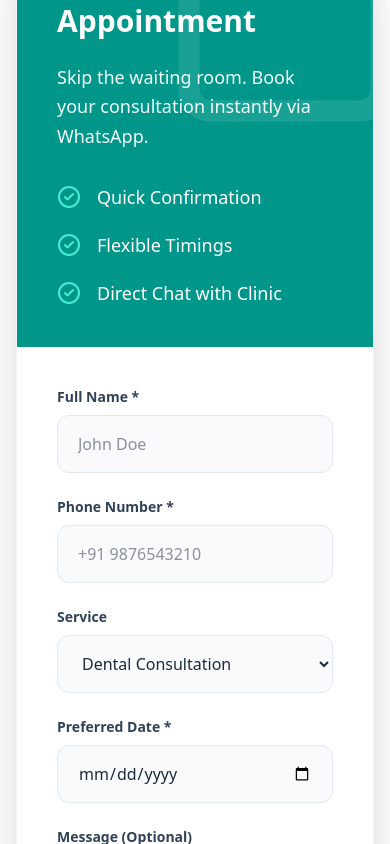
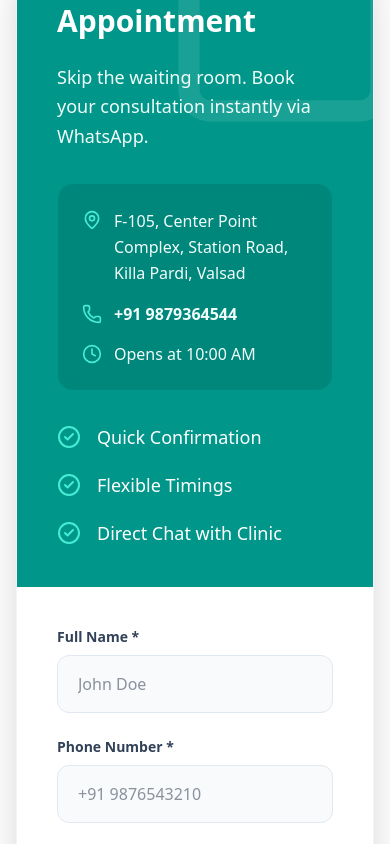
Before and after one commit to mahakal404/Harini-Dental-Care-Implant-Center, a Next.js app: page / in a window 390 px wide. Shown: the part 11156-12000 px from the top of the page. Built offline with nearby package versions, Linux system fonts and the light colour scheme.

Commit message:
Update booking form UX: remove service field and add clinic info

```diff
--- a/src/app/page.tsx
+++ b/src/app/page.tsx
@@ -43,14 +43,13 @@ export default function Home() {
   const [formData, setFormData] = useState({
     name: '',
     phone: '',
-    service: 'Dental Consultation',
     date: '',
     message: ''
   });
 
   const handleWhatsAppSubmit = (e: React.FormEvent) => {
     e.preventDefault();
-    const text = `Hello Dr. Jinal, I would like to book an appointment.\nName: ${formData.name}\nPhone: ${formData.phone}\nService: ${formData.service}\nDate: ${formData.date}\nMessage: ${formData.message}`;
+    const text = `Hello Dr. Jinal, I would like to book an appointment.\nName: ${formData.name}\nPhone: ${formData.phone}\nDate: ${formData.date}\nMessage: ${formData.message}`;
     const encodedMessage = encodeURIComponent(text);
     window.open(`https://wa.me/919879364544?text=${encodedMessage}`, '_blank');
   };
@@ -398,6 +397,24 @@ export default function Home() {
                 <div className="relative z-10">
                   <h3 className="text-3xl font-black mb-6">Book an Appointment</h3>
                   <p className="text-teal-50 text-lg mb-8 leading-relaxed">Skip the waiting room. Book your consultation instantly via WhatsApp.</p>
+
+                  <div className="bg-teal-700/50 backdrop-blur-sm rounded-2xl p-6 mb-8 border border-teal-500/30">
+                    <ul className="space-y-4">
+                      <li className="flex items-start text-teal-50">
+                        <MapPin className="w-5 h-5 mr-3 text-teal-300 flex-shrink-0 mt-0.5" />
+                        <span className="leading-relaxed">F-105, Center Point Complex, Station Road, Killa Pardi, Valsad</span>
+                      </li>
+                      <li className="flex items-center text-teal-50">
+                        <Phone className="w-5 h-5 mr-3 text-teal-300 flex-shrink-0" />
+                        <a href="tel:+919879364544" className="font-bold hover:text-white transition">+91 9879364544</a>
+                      </li>
+                      <li className="flex items-center text-teal-50">
+                        <Clock className="w-5 h-5 mr-3 text-teal-300 flex-shrink-0" />
+                        <span>Opens at 10:00 AM</span>
+                      </li>
+                    </ul>
+                  </div>
+
                   <ul className="space-y-5">
                     <li className="flex items-center space-x-4"><CheckCircle2 className="w-6 h-6 text-teal-300" /><span className="font-medium text-lg">Quick Confirmation</span></li>
                     <li className="flex items-center space-x-4"><CheckCircle2 className="w-6 h-6 text-teal-300" /><span className="font-medium text-lg">Flexible Timings</span></li>
@@ -415,21 +432,9 @@ export default function Home() {
                     <label className="block text-sm font-bold text-slate-700 mb-2">Phone Number *</label>
                     <input required type="tel" value={formData.phone} onChange={e => setFormData({...formData, phone: e.target.value})} className="w-full px-5 py-4 rounded-xl border border-slate-200 focus:outline-none focus:ring-2 focus:ring-teal-500 focus:border-transparent transition-all bg-slate-50 focus:bg-white" placeholder="+91 9876543210" />
                   </div>
-                  <div className="grid grid-cols-1 sm:grid-cols-2 gap-6">
-                    <div>
-                      <label className="block text-sm font-bold text-slate-700 mb-2">Service</label>
-                      <select value={formData.service} onChange={e => setFormData({...formData, service: e.target.value})} className="w-full px-5 py-4 rounded-xl border border-slate-200 focus:outline-none focus:ring-2 focus:ring-teal-500 focus:border-transparent transition-all bg-slate-50 focus:bg-white">
-                        <option>Dental Consultation</option>
-                        <option>Dental Implants</option>
-                        <option>Root Canal</option>
-                        <option>Tooth Extraction</option>
-                        <option>Cosmetic Dentistry</option>
-                      </select>
-                    </div>
-                    <div>
-                      <label className="block text-sm font-bold text-slate-700 mb-2">Preferred Date *</label>
-                      <input required type="date" value={formData.date} onChange={e => setFormData({...formData, date: e.target.value})} className="w-full px-5 py-4 rounded-xl border border-slate-200 focus:outline-none focus:ring-2 focus:ring-teal-500 focus:border-transparent transition-all bg-slate-50 focus:bg-white" />
-                    </div>
+                  <div>
+                    <label className="block text-sm font-bold text-slate-700 mb-2">Preferred Date *</label>
+                    <input required type="date" value={formData.date} onChange={e => setFormData({...formData, date: e.target.value})} className="w-full px-5 py-4 rounded-xl border border-slate-200 focus:outline-none focus:ring-2 focus:ring-teal-500 focus:border-transparent transition-all bg-slate-50 focus:bg-white" />
                   </div>
                   <div>
                     <label className="block text-sm font-bold text-slate-700 mb-2">Message (Optional)</label>
```
